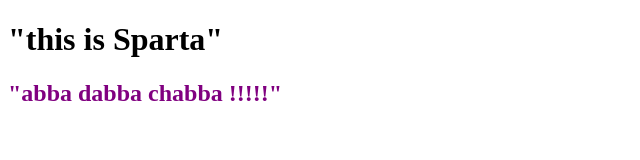
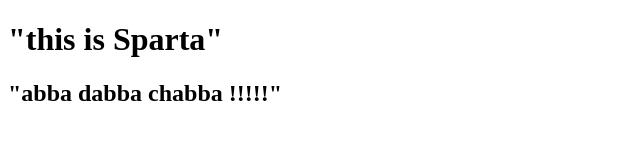
Before and after one commit to maheshmagar18/main_opensap, a plain HTML site: page index.html in a window 1280 px wide. Shown: the whole page, without its empty margins (0-640 px from the left). Drawn offline with Linux system fonts and the light colour scheme.

Commit message:
changed 2nd style

```diff
--- a/index.html
+++ b/index.html
@@ -7,6 +7,6 @@
 	</head>
 	<body>
 		<h1>"this is Sparta"</h1>
-		<h2 style="color:purple">"abba dabba chabba !!!!!"</h2>
+		<h2 >"abba dabba chabba !!!!!"</h2>
 	</body>
 </html>
```
